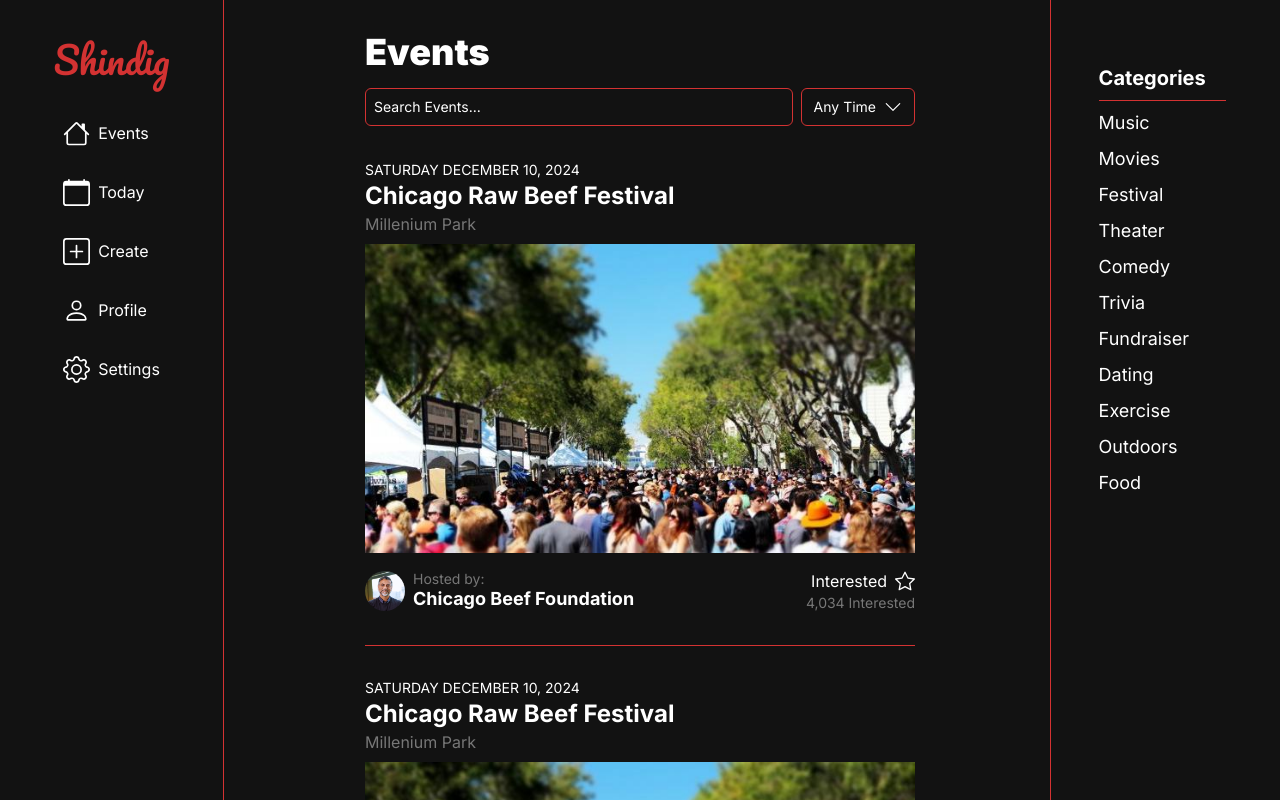
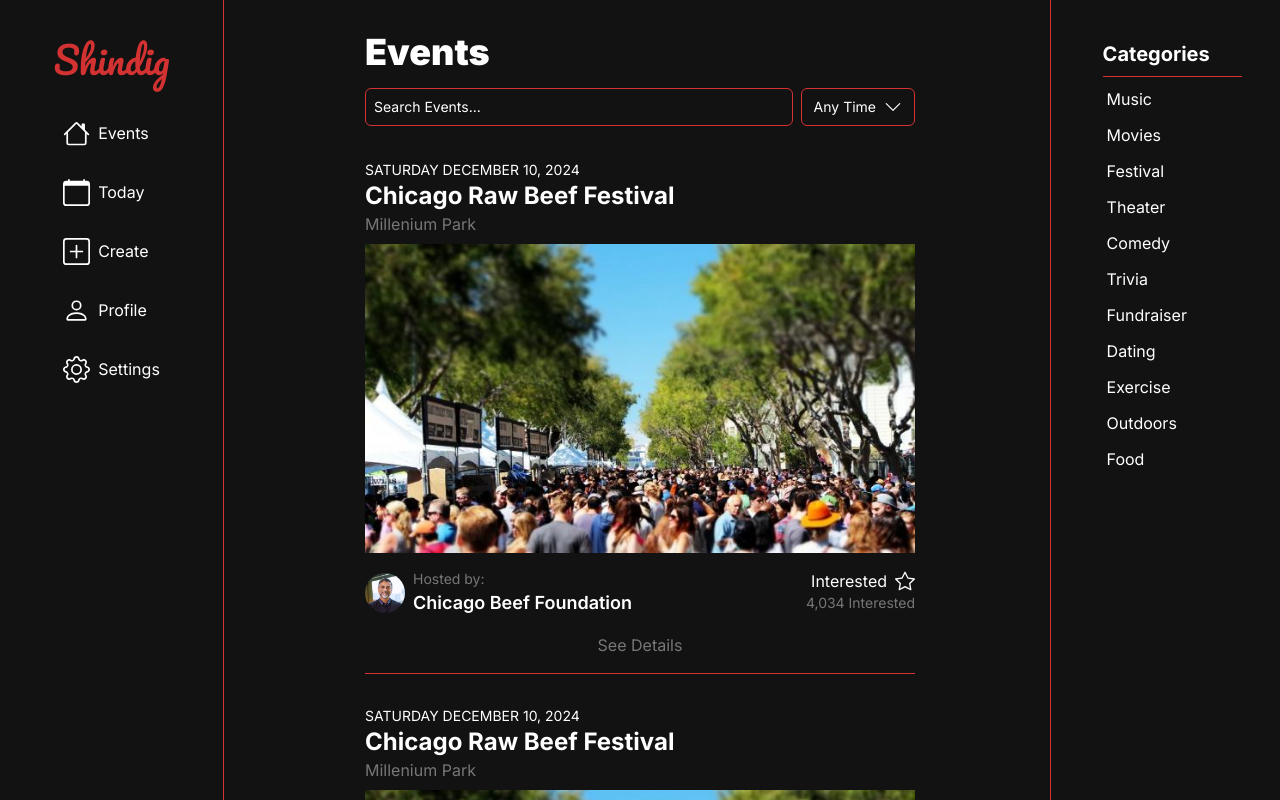
Before and after one commit to rnastoff/shindig, a Next.js app: page / in a window 1280 px wide. Shown: the top 800 px of the page. Built offline with nearby package versions, Linux system fonts and the light colour scheme.

Commit message:
events responsive

```diff
--- a/src/components/CategoriesSidebar.tsx
+++ b/src/components/CategoriesSidebar.tsx
@@ -16,15 +16,20 @@ const CategoriesSidebar = () => {
   ];
 
   return (
-    <div className="absolute right-[18%]">
-      <div className=" text-white border-primary border-l-[1px] h-full w-48 p-4 pl-12 fixed">
-        <p className=" font-bold text-xl border-b-[1px] pb-2  border-primary pt-12">
-          Categories
-        </p>
+    <div className="absolute xl:right-[18%] lg:right-[21%] duration-500 lg:block hidden">
+      <div className=" text-white border-primary border-l-[1px] h-full w-48 py-4 xl:pl-12 pl-8 fixed">
+        <p className=" font-bold text-xl pb-2 px-1 pt-6">Categories</p>
+        <div className="border-b-[1px] ml-1 border-primary"></div>
         <ul className="text-lg">
           {categories.map((cat, idx) => (
-            <li className="mt-2" key="cat">
-              <Link href={`/category/${cat}`}>{cat}</Link>
+            <li
+              className="mt-2 px-2 hover:bg-primarydark rounded-md duration-500"
+              key={cat}
+            >
+              <Link href={`/category/${cat}`} className="text-base ">
+                <p className=""></p>
+                {cat}
+              </Link>
             </li>
           ))}
         </ul>
--- a/src/components/Events.tsx
+++ b/src/components/Events.tsx
@@ -3,11 +3,12 @@ import FilterDropdown from "@/components/FilterDropdown";
 
 const Events = () => {
   return (
-    <div className="flex justify-center bg-background">
-      <div className="lg:w-[550px] w-[350px] ">
+    <div className="flex justify-center bg-background px-4">
+      <div className="lg:w-[550px] w-[350px]">
+        {/* Fixed Section */}
         <div className="bg-background pb-4 fixed lg:w-[550px] w-[350px] pt-8">
-          <h2 className="text-white font-black text-4xl">Events</h2>
-          <div className="flex justify-between mt-4">
+          <h2 className="text-white font-black md:text-4xl text-2xl">Events</h2>
+          <div className="flex justify-between lg:mt-4 mt-2">
             <label className="max-w-full w-full mr-2">
               <input
                 type="text"
@@ -19,7 +20,8 @@ const Events = () => {
           </div>
         </div>
 
-        <div className="text-white mt-40">
+        {/* Posts */}
+        <div className="text-white lg:mt-40 mt-36 duration-500">
           <PreviewPost />
           <PreviewPost />
           <PreviewPost />
--- a/src/components/Navbar.tsx
+++ b/src/components/Navbar.tsx
@@ -28,7 +28,10 @@ const Navbar = () => {
   ];
 
   const buttonsHtml = navButtons.map((btn) => (
-    <li className="hover:bg-primarydark duration-300 py-2 rounded-md mt-4" key="3">
+    <li
+      className="md:hover:bg-primarydark duration-300 px-2 py-2 rounded-md mt-4"
+      key={btn.text}
+    >
       <Link href="/" className="flex">
         {btn.icon}
         <p className="text-white ml-2 self-center lg:block hidden">{btn.text}</p>
@@ -40,7 +43,7 @@ const Navbar = () => {
     <nav className=" border-r-[1px] border-primary h-full fixed lg:w-56 w-24 sm:block hidden px-4">
       <div className="mt-8 lg:block flex flex-col justify-items-center align-center">
         <h1
-          className={`${pacifico.className} text-primary lg:text-[37px] text-[20px] self-center`}
+          className={`${pacifico.className} text-primary lg:text-[37px] text-[20px] self-center px-2`}
         >
           Shindig
         </h1>
--- a/src/components/PreviewPost.tsx
+++ b/src/components/PreviewPost.tsx
@@ -1,3 +1,4 @@
+import Link from "next/link";
 import Image from "next/image";
 import { Star } from "react-bootstrap-icons";
 
@@ -5,15 +6,9 @@ const PreviewPost = () => {
   return (
     <div className="mt-8">
       <p className="text-sm">SATURDAY DECEMBER 10, 2024</p>
-      <p className="text-2xl font-bold">Chicago Raw Beef Festival</p>
+      <p className="lg:text-2xl text-xl font-bold">Chicago Raw Beef Festival</p>
       <p className="text-base text-gray">Millenium Park</p>
-      <Image
-        className="mt-2"
-        src="/fest.jpg"
-        alt="festival"
-        width="640"
-        height="360"
-      />
+      <Image className="mt-2" src="/fest.jpg" alt="festival" width="640" height="360" />
 
       {/* Post - Whole Bottom Section */}
       <div className="flex justify-between mt-4">
@@ -30,23 +25,27 @@ const PreviewPost = () => {
           </div>
           <div className="ml-2 self-center">
             <p className="text-gray text-sm">Hosted by:</p>
-            <p className="font-bold text-lg -mt-1">Chicago Beef Foundation</p>
+            <p className="font-semibold lg:text-lg text-sm ">Chicago Beef Foundation</p>
           </div>
         </div>
 
         {/* Right side */}
         <div className="">
           <div className="flex justify-end ">
-            <p className="text-base text-right self-center mr-2">Interested</p>
+            <p className="md:text-base text-sm text-right self-center mr-2">Interested</p>
             <button>
               <Star color="white" size={20} className="self-center" />
             </button>
           </div>
-          <p className="text-gray text-sm">4,034 Interested</p>
+          <p className="text-gray md:text-sm text-xs">4,034 Interested</p>
         </div>
       </div>
 
-      <div className="border-b-[1px] border-primary mt-8"></div>
+      <Link className="text-center" href={`post/${"some slug"}`}>
+        <p className="text-gray hover:text-white duration-500 mt-4">See Details</p>
+      </Link>
+
+      <div className="border-b-[1px] border-primary mt-4"></div>
     </div>
   );
 };
```
Also changed, not shown: src/components/NavMobile.tsx (added, +9 -0 lines).
